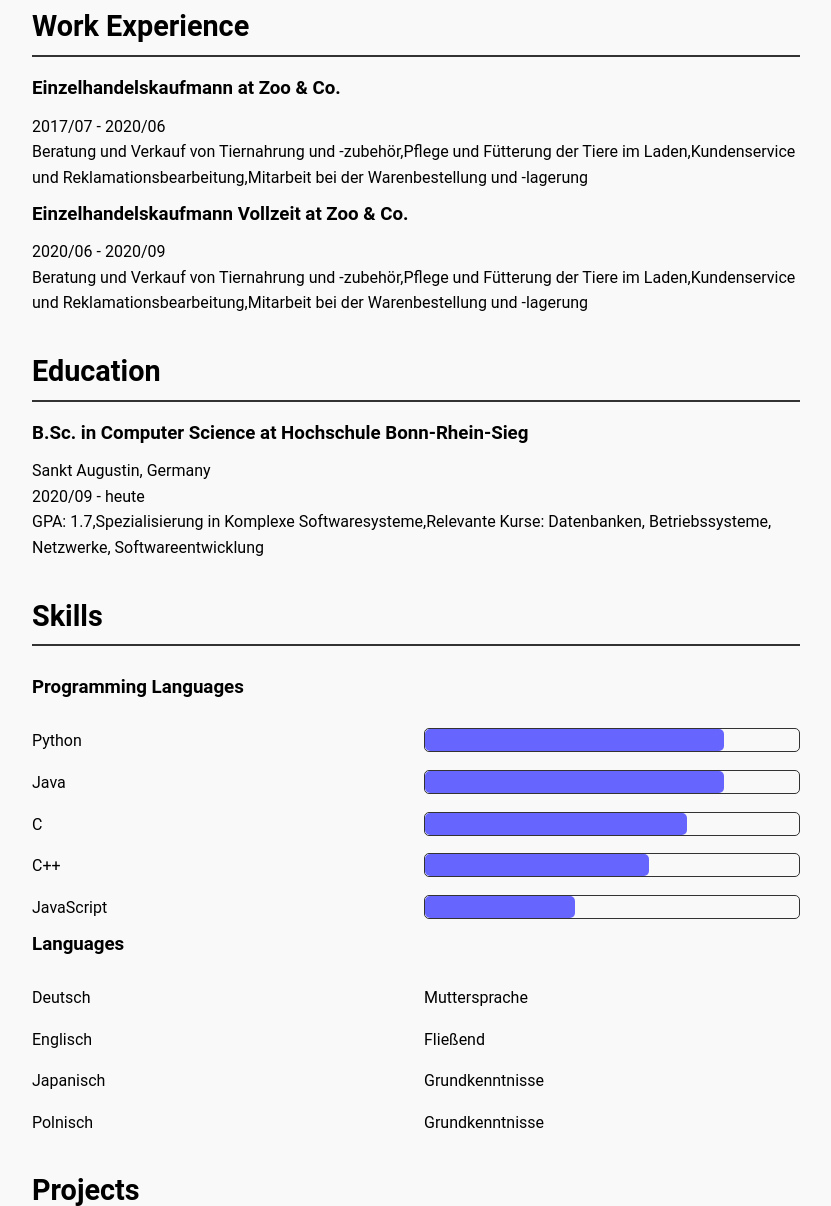
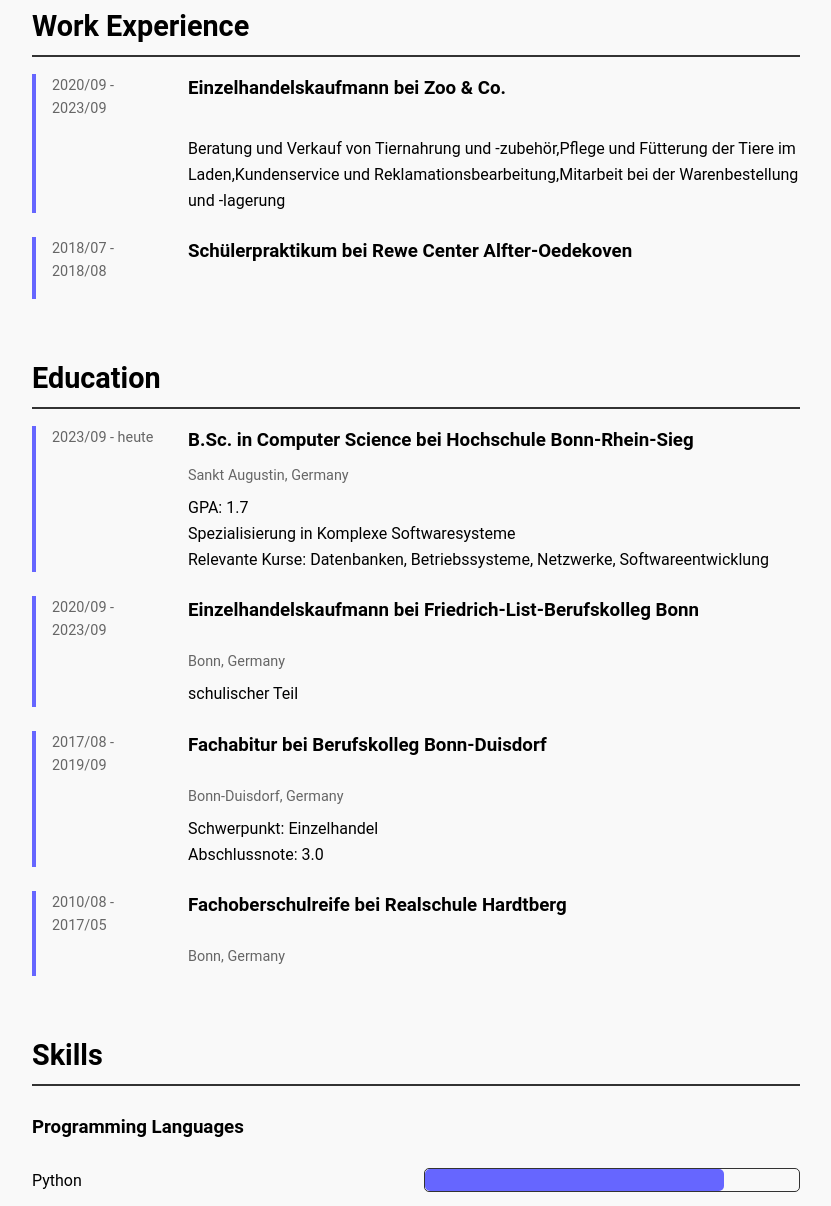
Before and after one commit to PIIAIIT/PIIAIIT, a plain HTML site: page index.html in a window 1280 px wide. Shown: the part 477-1683 px from the top of the page, without its empty margins (224-1055 px from the left). Drawn offline with nearby package versions, Linux system fonts and the light colour scheme.

Commit message:
small visiuell update

```diff
--- a/style.css
+++ b/css/style.css
@@ -117,6 +117,61 @@ main > section > h3 {
 
 main > section > div > h3 {
   margin: 0.5em 0;
+}
+
+.work-entry, .education-entry {
+  display: grid;
+  grid-template-columns: 120px 1fr;
+  grid-template-rows: auto 1fr;
+  gap: 1em;
+  border-left: 4px solid #6666ff;
+  margin-bottom: 1.5em;
+  padding-left: 1em;
+}
+.work-entry h3 {
+  grid-column: 2;
+  grid-row: 1;
+  margin: 0;
+}
+.work-entry .duration {
+  font-size: 0.9em;
+  color: #666666;
+}
+.work-entry .responsibilities {
+  grid-column: 2;
+  grid-row: 2;
+  list-style-type: disc;
+}
+.education-entry {
+  display: grid;
+  grid-template-columns: 120px 1fr;
+  grid-template-rows: auto auto 1fr;
+  gap: 1em;
+  row-gap: 0.5em;
+  border-left: 4px solid #6666ff;
+  margin-bottom: 1.5em;
+  padding-left: 1em;
+}
+.education-entry h3 {
+  grid-column: 2;
+  grid-row: 1;
+  margin: 0;
+}
+.education-entry .duration {
+  font-size: 0.9em;
+  color: #666666;
+}
+.education-entry .details {
+  grid-column: 2;
+  grid-row: 3;
+  list-style-type: none;
+  padding-left: 0;
+}
+.education-entry .location {
+  grid-column: 2;
+  grid-row: 2;
+  font-size: 0.9em;
+  color: #666666;
 }
 
 #programming-languages, #languages {
--- a/data/education.json
+++ b/data/education.json
@@ -3,12 +3,41 @@
     "degree": "B.Sc. in Computer Science",
     "institution": "Hochschule Bonn-Rhein-Sieg",
     "location": "Sankt Augustin, Germany",
-    "startDate": "2020/09",
+    "startDate": "2023/09",
     "endDate": "heute",
     "details": [
       "GPA: 1.7",
       "Spezialisierung in Komplexe Softwaresysteme",
       "Relevante Kurse: Datenbanken, Betriebssysteme, Netzwerke, Softwareentwicklung"
     ]
+  },
+  {
+    "degree": "Einzelhandelskaufmann",
+    "institution": "Friedrich-List-Berufskolleg Bonn",
+    "location": "Bonn, Germany",
+    "startDate": "2020/09",
+    "endDate": "2023/09",
+    "details": [
+      "schulischer Teil"
+    ]
+  },
+  {
+    "degree": "Fachabitur",
+    "institution": "Berufskolleg Bonn-Duisdorf",
+    "location": "Bonn-Duisdorf, Germany",
+    "startDate": "2017/08",
+    "endDate": "2019/09",
+    "details": [
+      "Schwerpunkt: Einzelhandel",
+      "Abschlussnote: 3.0"
+    ]
+  },
+  {
+    "degree": "Fachoberschulreife",
+    "institution": "Realschule Hardtberg",
+    "location": "Bonn, Germany",
+    "startDate": "2010/08",
+    "endDate": "2017/05",
+    "details": []
   }
 ]
--- a/data/work_experience.json
+++ b/data/work_experience.json
@@ -3,8 +3,8 @@
     "company": "Zoo & Co.",
     "position": "Einzelhandelskaufmann",
     "location": "Bonn",
-    "startDate": "2017/07",
-    "endDate": "2020/06",
+    "startDate": "2020/09",
+    "endDate": "2023/09",
     "responsibilities": [
       "Beratung und Verkauf von Tiernahrung und -zubehör",
       "Pflege und Fütterung der Tiere im Laden",
@@ -13,16 +13,11 @@
     ]
   },
   {
-    "company": "Zoo & Co.",
-    "position": "Einzelhandelskaufmann Vollzeit",
-    "location": "Bonn",
-    "startDate": "2020/06",
-    "endDate": "2020/09",
-    "responsibilities": [
-      "Beratung und Verkauf von Tiernahrung und -zubehör",
-      "Pflege und Fütterung der Tiere im Laden",
-      "Kundenservice und Reklamationsbearbeitung",
-      "Mitarbeit bei der Warenbestellung und -lagerung"
-    ]
+    "company": "Rewe Center Alfter-Oedekoven",
+    "position": "Schülerpraktikum",
+    "location": "Alfter",
+    "startDate": "2018/07",
+    "endDate": "2018/08",
+    "responsibilities": []
   }
 ]
--- /dev/null
+++ b/js/script.js
@@ -0,0 +1,153 @@
+// WORK EXPERIENCE
+function createWorkExperienceEntry(entry) {
+    const entryDiv = document.createElement('div');
+    entryDiv.className = 'work-entry';
+
+    const title = document.createElement('h3');
+    title.textContent = entry.position + ' bei ' + entry.company;
+
+    const duration = document.createElement('p');
+    duration.className = 'duration';
+    duration.textContent = entry.startDate + ' - ' + (entry.endDate || 'Present');
+
+    const description = document.createElement('p');
+    description.className = 'responsibilities';
+    description.textContent = entry.responsibilities;
+
+    entryDiv.appendChild(duration);
+    entryDiv.appendChild(title);
+    entryDiv.appendChild(description);
+
+    return entryDiv;
+}
+
+async function loadWorkExperience() {
+    const workExperienceSection = document.getElementById('work-experience');
+
+   try {
+    const res = await fetch('data/work_experience.json');
+    const data = await res.json();
+
+    const entries = data.map(entry => createWorkExperienceEntry(entry));
+    workExperienceSection.append(...entries);
+  }
+  catch (err) {
+    console.error('Error loading work experience:', err);
+  }
+}
+
+// EDUCATION
+function createEducationEntry(entry) {
+    const entryDiv = document.createElement('div');
+    entryDiv.className = 'education-entry';
+
+    const title = document.createElement('h3');
+    title.textContent = entry.degree + ' bei ' + entry.institution;
+
+    const location = document.createElement('p');
+    location.className = 'location';
+    location.textContent = entry.location;
+
+    const duration = document.createElement('p');
+    duration.className = 'duration';
+    duration.textContent = entry.startDate + ' - ' + (entry.endDate || 'Present');
+
+    const description = document.createElement('ul');
+    description.className = 'details';
+
+    const entries = entry.details.map(detail => {
+        const li = document.createElement('li');
+        li.textContent = detail;
+        return li;
+    });
+    description.append(...entries);
+
+    entryDiv.appendChild(duration);
+    entryDiv.appendChild(title);
+    entryDiv.appendChild(location);
+    entryDiv.appendChild(description);
+
+    return entryDiv;
+}
+
+async function loadEducation() {
+    const educationSection = document.getElementById('education');
+
+  try {
+    const response = await fetch('data/education.json');
+    const data = await response.json();
+
+    const entries = data.map(entry => createEducationEntry(entry));
+    educationSection.append(...entries);
+  }
+  catch (err) {
+    console.error('Error loading education:', err);
+  }
+}
+
+function createProgSkillEntry(skill) {
+    const progressBar = document.createElement('div');
+    progressBar.className = 'skill-bar';
+
+    const progress = document.createElement('div');
+    progress.className = skill.language.toLowerCase() + " " + 'skill-level';
+    progress.style.width = skill.proficiency_level + '%';
+
+    progressBar.appendChild(progress);
+
+    return progressBar;
+}
+
+async function loadProgSkills() {
+  const prog = document.getElementById("programming-languages");
+  try {
+    const response = await fetch('data/proglang.json');
+    const data = await response.json();
+
+    data.forEach(skill => {
+      const skillName = document.createElement('p');
+      skillName.innerHTML = `${skill.language}`;
+      const skillEntry = createProgSkillEntry(skill);
+
+      prog.appendChild(skillName);
+      prog.appendChild(skillEntry);
+      console.log(`Language: ${skill.language}, Proficiency: ${skill.proficiency_level}`);
+    });
+  }
+  catch (err) {
+    console.error('Error loading programming skills:', err);
+  }
+}
+
+async function loadLangSkills() {
+  const prog = document.getElementById("languages");
+
+  try {
+    const res = await fetch('data/languages.json');
+    const data = await res.json();
+
+    data.forEach(skill => {
+      const skillName = document.createElement('p');
+      skillName.innerHTML = `${skill.language}`;
+
+      const skillLevel = document.createElement('p');
+      skillLevel.innerHTML = `${skill.level}`;
+
+      prog.appendChild(skillName);
+      prog.appendChild(skillLevel);
+      console.log(`Language: ${skill.language}, Proficiency: ${skill.level}`);
+    });
+  }
+  catch (err) {
+    console.error('Error loading language skills:', err);
+  }
+}
+// Load data when the DOM is fully loaded
+document.addEventListener('DOMContentLoaded', async () => {
+  await Promise.all([
+  loadWorkExperience(),
+  loadEducation(),
+  loadProgSkills(),
+  loadLangSkills(),
+  ]);
+});
--- a/scriptProjects.js
+++ b/js/scriptProjects.js
@@ -1,8 +1,3 @@
-// Events
-document.addEventListener("DOMContentLoaded", function() {
-  loadProjects();
-});
-
 // Create project entry
 function createProjectEntry(project) {
   const projectDiv = document.createElement('div');
@@ -28,15 +23,24 @@ function createProjectEntry(project) {
   return projectDiv;
 }
 
-function loadProjects() {
+async function loadProjects() {
     const projectsContainer = document.getElementById("projects");
-    fetch('data/projects.json')
-    .then(res => res.json())
-    .then(data => {
-        data.forEach(project => {
-            const projectEntry = createProjectEntry(project);
-            projectsContainer.appendChild(projectEntry);
-        });
-    })
-    .catch(error => console.error('Error loading projects:', error));
+
+  try {
+    const res = await fetch('data/projects.json');
+    const data = await res.json();
+
+    const entries = data.map(project => createProjectEntry(project));
+    projectsContainer.append(...entries);
+  }
+  catch (err) {
+    console.error('Error loading projects:', err);
+  }
 }
+
+// Events
+document.addEventListener("DOMContentLoaded", async () => {
+  await Promise.all([
+    loadProjects(),
+  ]);
+});
--- a/script.js
+++ /dev/null
@@ -1,132 +0,0 @@
-// WORK EXPERIENCE
-function createWorkExperienceEntry(entry) {
-    const entryDiv = document.createElement('div');
-    entryDiv.className = 'work-entry';
-
-    const title = document.createElement('h3');
-    title.textContent = entry.position + ' at ' + entry.company;
-    entryDiv.appendChild(title);
-
-    const duration = document.createElement('p');
-    duration.className = 'duration';
-    duration.textContent = entry.startDate + ' - ' + (entry.endDate || 'Present');
-    entryDiv.appendChild(duration);
-
-    const description = document.createElement('p');
-    description.textContent = entry.responsibilities;
-    entryDiv.appendChild(description);
-
-    return entryDiv;
-}
-
-function loadWorkExperience() {
-    const workExperienceSection = document.getElementById('work-experience');
-
-    fetch('data/work_experience.json')
-        .then(response => response.json())
-        .then(data => {
-            data.forEach(entry => {
-                const entryDiv = createWorkExperienceEntry(entry);
-                workExperienceSection.appendChild(entryDiv);
-            });
-        })
-        .catch(error => console.error('Error loading work experience:', error));
-}
-
-// EDUCATION
-function createExperienceEntry(entry) {
-    const entryDiv = document.createElement('div');
-    entryDiv.className = 'education-entry';
-
-    const title = document.createElement('h3');
-    title.textContent = entry.degree + ' at ' + entry.institution;
-    entryDiv.appendChild(title);
-
-    const location = document.createElement('p');
-    location.className = 'location';
-    location.textContent = entry.location;
-    entryDiv.appendChild(location);
-
-    const duration = document.createElement('p');
-    duration.className = 'duration';
-    duration.textContent = entry.startDate + ' - ' + (entry.endDate || 'Present');
-    entryDiv.appendChild(duration);
-
-    const description = document.createElement('p');
-    description.textContent = entry.details;
-    entryDiv.appendChild(description);
-
-    return entryDiv;
-}
-
-function loadEducation() {
-    const educationSection = document.getElementById('education');
-
-    fetch('data/education.json')
-        .then(response => response.json())
-        .then(data => {
-            data.forEach(entry => {
-                const entryDiv = createExperienceEntry(entry);
-                educationSection.appendChild(entryDiv);
-            });
-        })
-        .catch(error => console.error('Error loading education:', error));
-}
-
-function createProgSkillEntry(skill) {
-    const progressBar = document.createElement('div');
-    progressBar.className = 'skill-bar';
-
-    const progress = document.createElement('div');
-    progress.className = skill.language.toLowerCase() + " " + 'skill-level';
-    progress.style.width = skill.proficiency_level + '%';
-
-    progressBar.appendChild(progress);
-
-    return progressBar;
-}
-
-function loadProgSkills() {
-  const prog = document.getElementById("programming-languages");
-  fetch('data/proglang.json')
-  .then(res => res.json())
-  .then(data => {
-      data.forEach(skill => {
-        const skillName = document.createElement('p');
-        skillName.innerHTML = `${skill.language}`;
-        const skillEntry = createProgSkillEntry(skill);
-
-        prog.appendChild(skillName);
-        prog.appendChild(skillEntry);
-        console.log(`Language: ${skill.language}, Proficiency: ${skill.proficiency_level}`);
-      });
-   })
-  .catch(err => console.error('Error loading programming skills:', err));
-}
-
-function loadLangSkills() {
-  const prog = document.getElementById("languages");
-  fetch('data/languages.json')
-  .then(res => res.json())
-  .then(data => {
-      data.forEach(skill => {
-        const skillName = document.createElement('p');
-        skillName.innerHTML = `${skill.language}`;
-
-        const skillLevel = document.createElement('p');
-        skillLevel.innerHTML = `${skill.level}`;
-
-        prog.appendChild(skillName);
-        prog.appendChild(skillLevel);
-        console.log(`Language: ${skill.language}, Proficiency: ${skill.level}`);
-      });
-   })
-  .catch(err => console.error('Error loading programming skills:', err));
-}
-// Load data when the DOM is fully loaded
-document.addEventListener('DOMContentLoaded', () => {
-  loadWorkExperience();
-  loadEducation();
-  loadProgSkills();
-  loadLangSkills();
-});
```
Also changed, not shown: index.html (+13 -9 lines), 1 other file.
